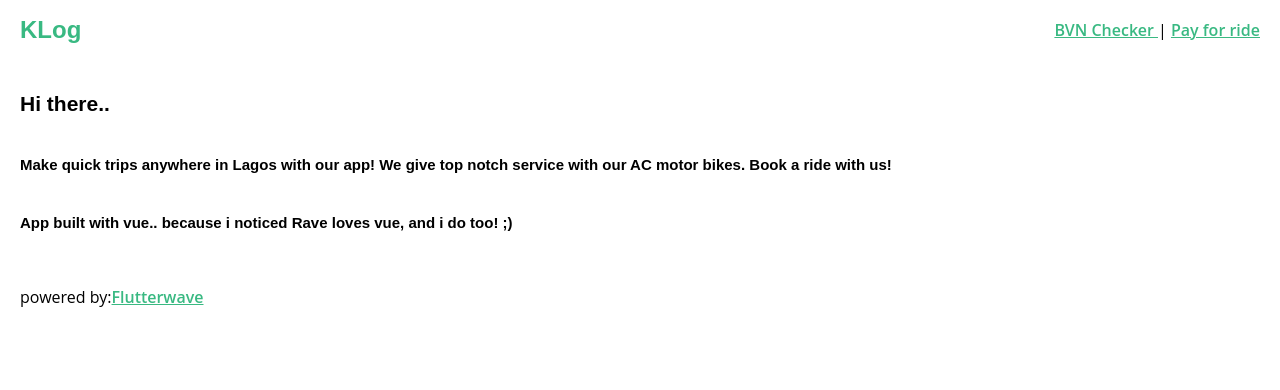
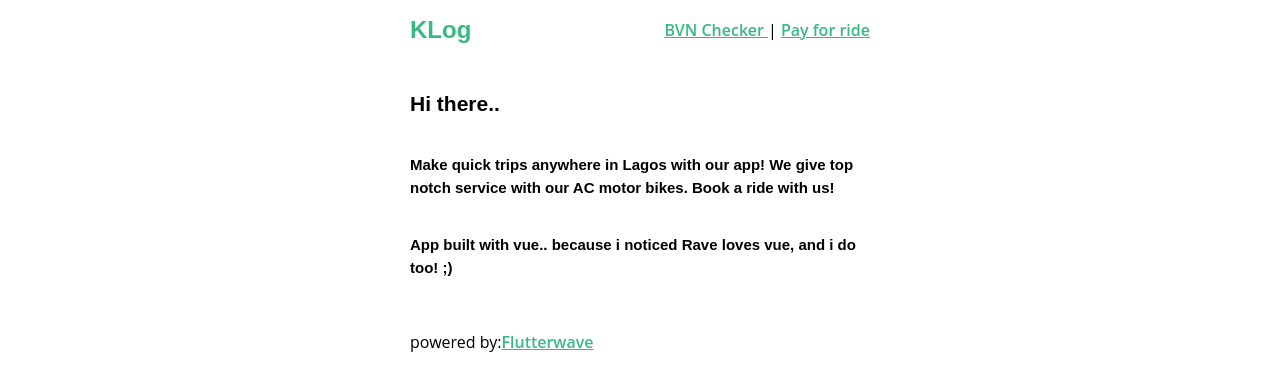
Before and after one commit to iamendy/KEM_Logistics, a Vue app: page / in a window 1280 px wide. Shown: the top 390 px of the page. Built offline with nearby package versions, Linux system fonts and the light colour scheme.

Commit message:
fixed width

```diff
--- a/src/assets/styles.css
+++ b/src/assets/styles.css
@@ -13,6 +13,7 @@ body {
     box-sizing: border-box;
     padding: 0 20px 20px;
     margin: 0 auto;
+    width: 500px;
 }
 hr {
     box-sizing: content-box;
```
